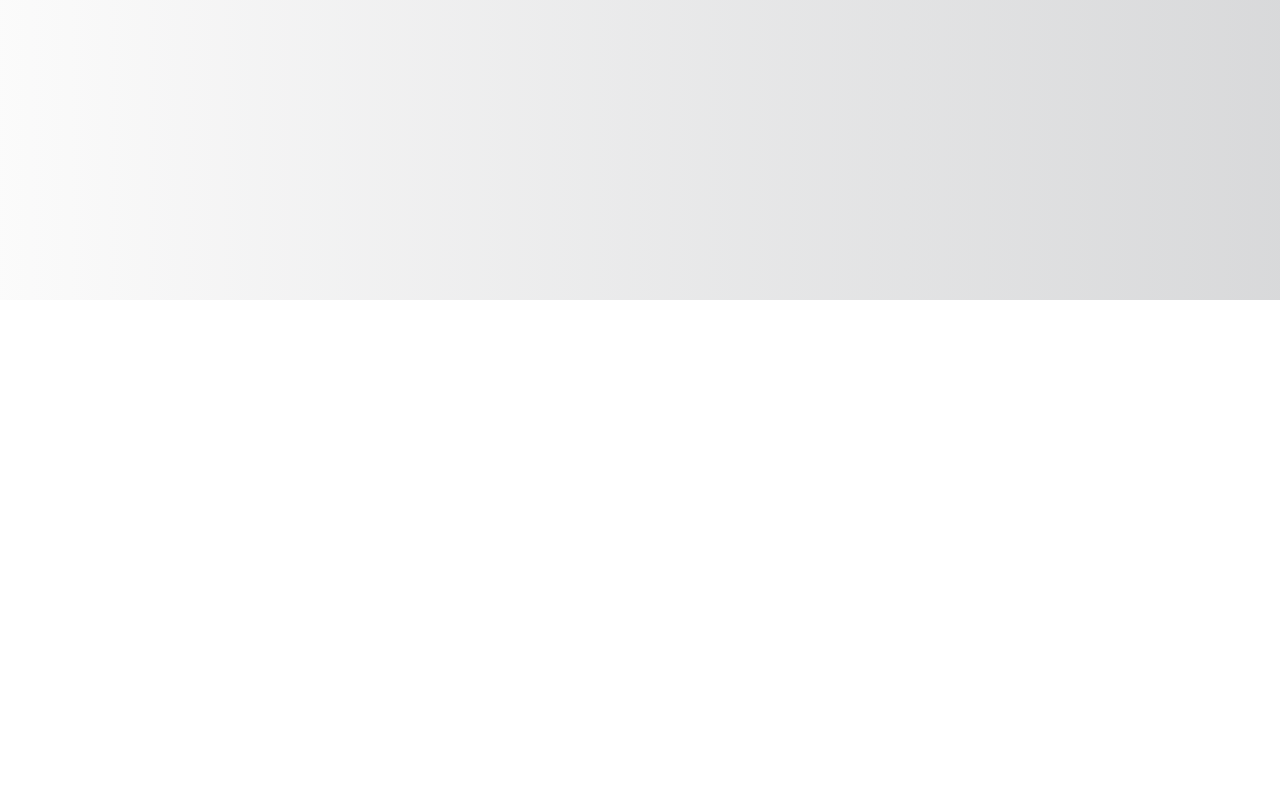
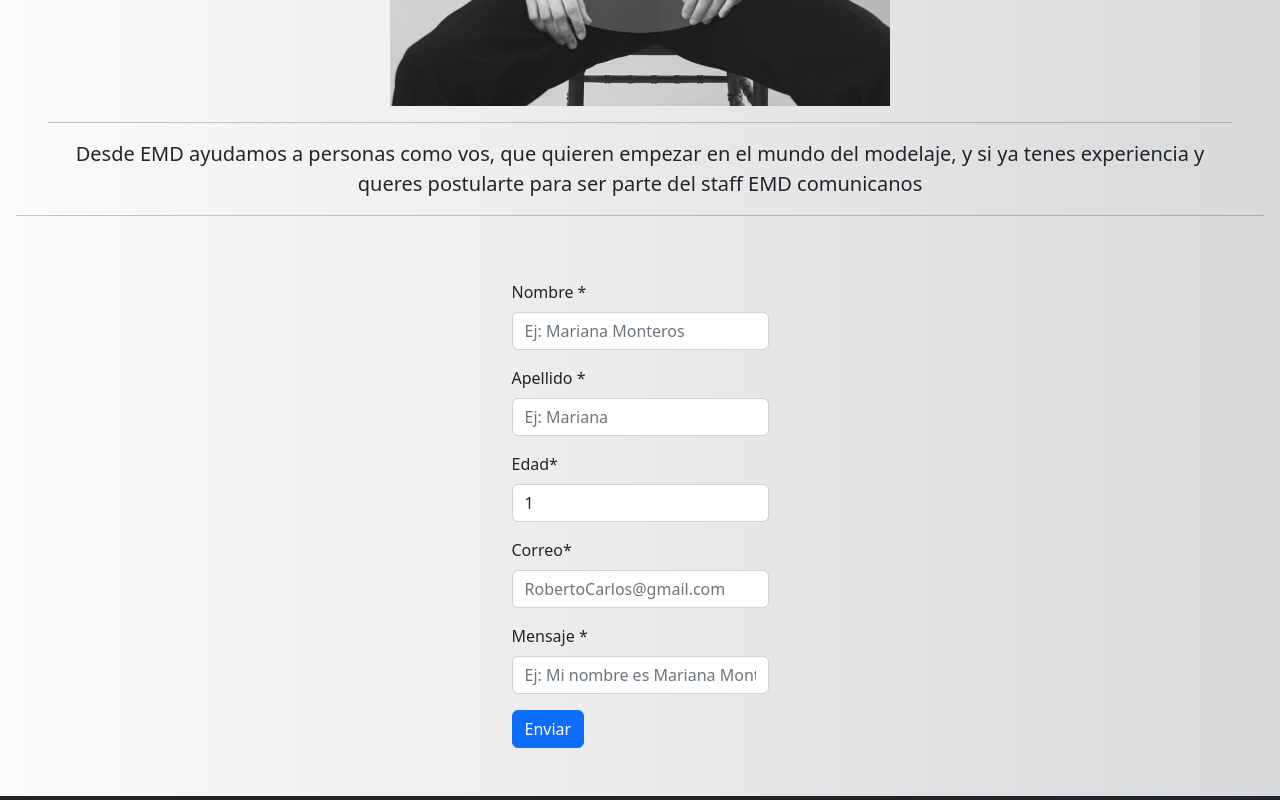
Before and after one commit to NicolasViruel/Proyecto-Agencia-Modelos, a React (Vite) app: page /QuieroSerModelo in a window 1280 px wide. Shown: the part 500-1300 px from the top of the page. Before the commit the page ends 800 px from the top, so only its background shows below. Built offline with nearby package versions, Linux system fonts and the light colour scheme; no server answers; a web font is replaced by a local one.

Commit message:
quiero ser modelo

```diff
--- a/src/Components/Pages/QuieroSerModelo/QuieroSerModelo.jsx
+++ b/src/Components/Pages/QuieroSerModelo/QuieroSerModelo.jsx
@@ -1,9 +1,147 @@
-import React from 'react'
+import React from "react";
+import backgroundimg from "../../../Image/quierosermodeloEMD.jpg";
+import { Form, Button } from "react-bootstrap";
+import { useForm } from "react-hook-form";
+
+
 
 const QuieroSerModelo = () => {
+  const estilo = { height: "500px", width: "500px" };
+  const {
+    register,
+    handleSubmit,
+    formState: { errors },
+  } = useForm({
+    defaultValues: {
+      nombre: "",
+      apellido: "",
+      edad: 1,
+      correo: "",
+      mensaje: ""
+    },
+  });
+
   return (
-    <div>QuieroSerModelo</div>
-  )
-}
+    <div>
+      <h3 className="text-center my-2">Queres ser modelo ?</h3>
+      <div className="text-center">
+        <img src={backgroundimg} alt="fondo" style={estilo} />
+        <hr className="mx-5" />
+        <p className="mx-5" style={{ fontSize: 20 }}>
+          Desde EMD ayudamos a personas como vos, que quieren empezar en el
+          mundo del modelaje, y si ya tenes experiencia y queres postularte para
+          ser parte del staff EMD comunicanos
+        </p>
+        <hr className="mx-3"/>
+      </div>
+      <div className="d-flex justify-content-center">
+        <Form className="my-5" >
+        <Form.Group className="mb-3" controlId="formNombre">
+          <Form.Label>Nombre *</Form.Label>
+          <Form.Control
+            type="text"
+            placeholder="Ej: Mariana Monteros"
+            {...register("nombreAlumno", {
+              required: "Este dato es obligatorio*",
+              minLength: {
+                value: 5,
+                message: "Debe ingresar como minimo 5 caracteres",
+              },
+              maxLength: {
+                value: 50,
+                message: "Debe ingresar como maximo 50 caracteres",
+              },
+            })}
+          />
+          <Form.Text className="text-danger">
+            {errors.nombre?.message}
+          </Form.Text>
+        </Form.Group>
+        <Form.Group className="mb-3" controlId="formApellido">
+          <Form.Label>Apellido *</Form.Label>
+          <Form.Control
+            type="text"
+            placeholder="Ej: Mariana"
+            {...register("apellido", {
+              required: "Este dato es obligatorio*",
+              minLength: {
+                value: 5,
+                message: "Debe ingresar como minimo 5 caracteres",
+              },
+              maxLength: {
+                value: 50,
+                message: "Debe ingresar como maximo 50 caracteres",
+              },
+            })}
+          />
+          <Form.Text className="text-danger">
+            {errors.nombre?.message}
+          </Form.Text>
+        </Form.Group>
+        <Form.Group className="mb-3" controlId="formEdad">
+          <Form.Label>Edad*</Form.Label>
+          <Form.Control
+            type="number"
+            placeholder="Ej: 23"
+            {...register("edad", {
+              required: "La edad es un valor requerido*",
+              min: {
+                value: 18,
+                message: "La edad como minimo debe ser 18",
+              },
+              max: {
+                value: 40,
+                message: "La edad como maximo debe ser 40",
+              },
+            })}
+          />
+          <Form.Text className="text-danger">{errors.edad?.message}</Form.Text>
+        </Form.Group>
+        <Form.Group className="mb-3" controlId="formCorreo">
+          <Form.Label>Correo*</Form.Label>
+          <Form.Control
+            type="mail"
+            placeholder="RobertoCarlos@gmail.com"
+            {...register("correo", {
+              required: "El correo es un dato obligatorio",
+              pattern: {
+                value:
+                  /^[a-zA-Z0-9.!#$%&'*+/=?^_`{|}~-]+@[a-zA-Z0-9-]+(?:\.[a-zA-Z0-9-]+)*$/,
+                message: "Debe ingresar un correo valido",
+              },
+            })}
+          />
+          <Form.Text className="text-danger">{errors.correo?.message}</Form.Text>
+        </Form.Group>
+        <Form.Group className="mb-3" controlId="formMensaje">
+          <Form.Label>Mensaje *</Form.Label>
+          <Form.Control
+            type="text"
+            placeholder="Ej: Mi nombre es Mariana Monteros y quera consultar sobre EMD"
+            {...register("mensaje", {
+              required: "Este dato es obligatorio*",
+              minLength: {
+                value: 5,
+                message: "Debe ingresar como minimo 5 caracteres",
+              },
+              maxLength: {
+                value: 50,
+                message: "Debe ingresar como maximo 50 caracteres",
+              },
+            })}
+          />
+          <Form.Text className="text-danger">
+            {errors.mensaje?.message}
+          </Form.Text>
+        </Form.Group>
+        <Button variant="primary" type="submit">
+          Enviar
+        </Button>
+        </Form>
 
-export default QuieroSerModelo
+      </div>
+    </div>
+  );
+};
+
+export default QuieroSerModelo;
--- a/src/Components/Pages/Views/Modelos/AdministrarAlumnos.jsx
+++ b/src/Components/Pages/Views/Modelos/AdministrarAlumnos.jsx
@@ -1,7 +1,6 @@
 import React from 'react';
 import { Link } from 'react-router-dom';
 import { Table } from 'react-bootstrap';
-import CrearAlumno from '../Modelos/CrearAlumno';
 import { useEffect, useState } from 'react';
 import { consultarAPIA } from '../../../../helpers/queries';
 import ItemAlumno from './ItemAlumno';
--- a/src/helpers/queries.js
+++ b/src/helpers/queries.js
@@ -134,3 +134,5 @@ export const editarAlumnoAPI = async(id,datosActualizados)=>{
         console.log(error)
     }
 }
+
+// Formulario Quiero ser Modelo API
```
Also changed, not shown: src/Image/quierosermodeloEMD.jpg (added).
